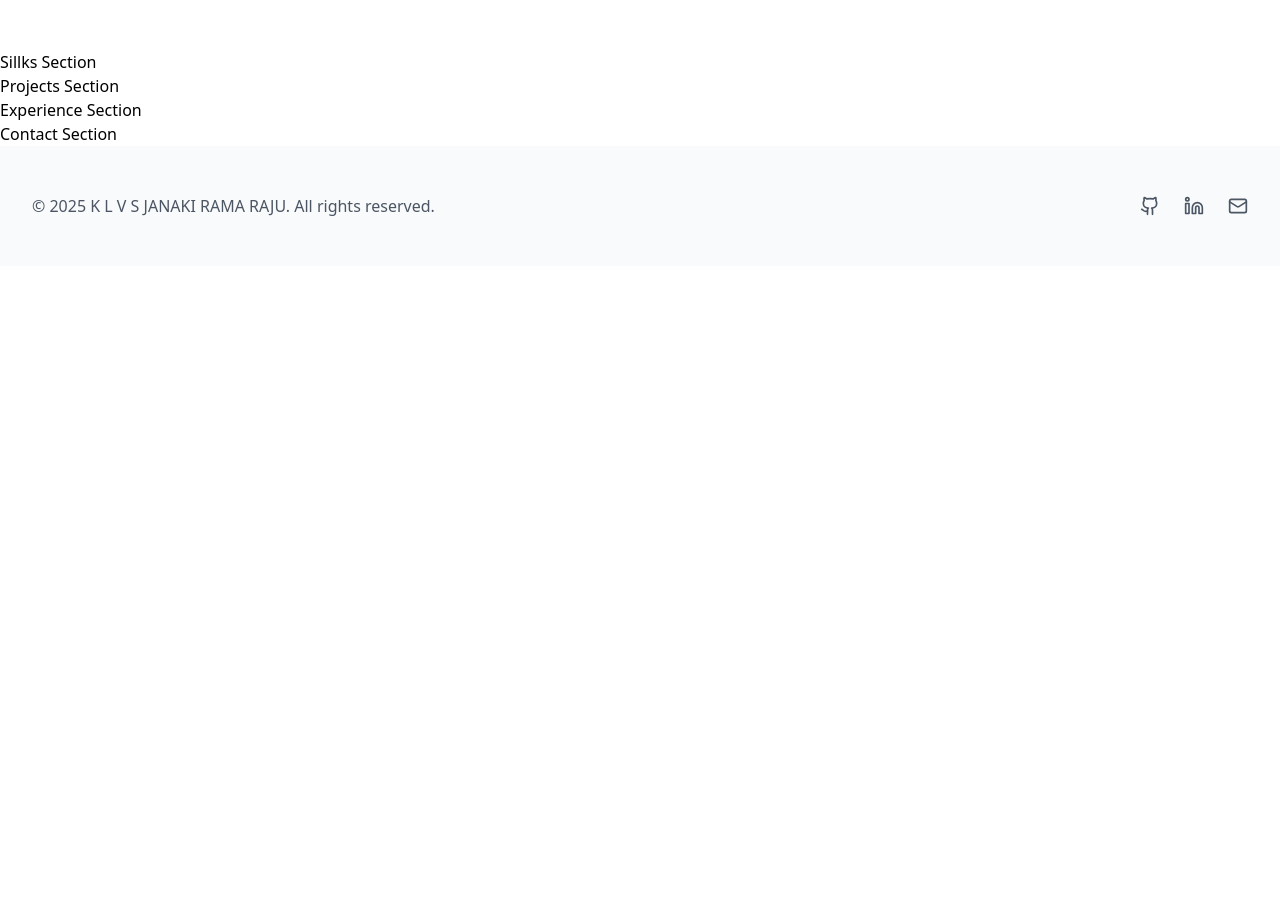
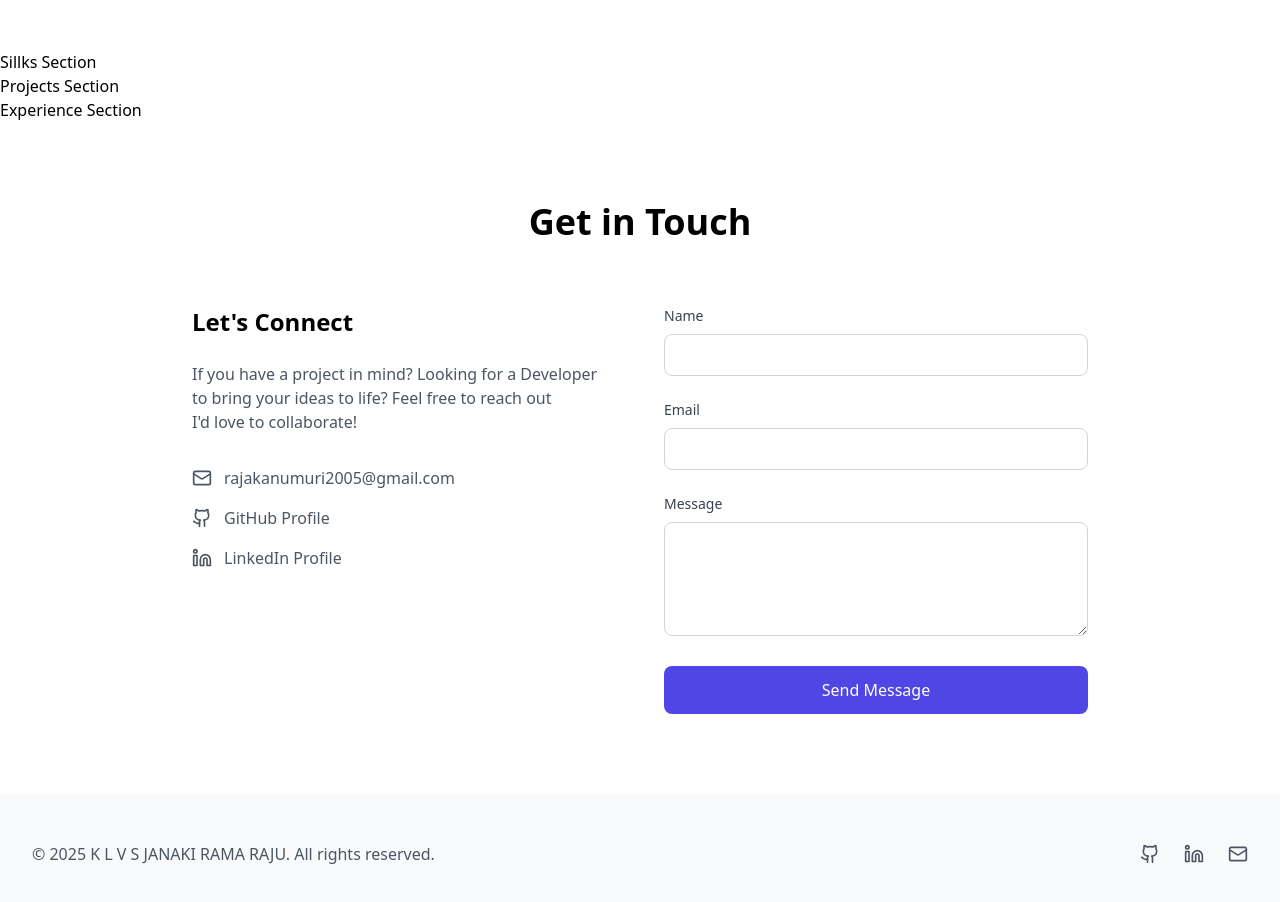
Before and after one commit to LVSJanakiRamaraju/MyPortfolio, a React (Vite) app: page / in a window 1280 px wide. Shown: the part 1260-2162 px from the top of the page. Before the commit the page ends 1526 px from the top, so only its background shows below. Built offline with nearby package versions, Linux system fonts and the light colour scheme.

Commit message:
Updated Contact sction and added resume to Nav bar in App.tsx file

```diff
--- a/src/App.tsx
+++ b/src/App.tsx
@@ -1,5 +1,5 @@
 import React from 'react';
-import { Github, Linkedin, Mail, ExternalLink, Moon, Sun } from 'lucide-react';
+import { Github, Linkedin, Mail, ExternalLink, Moon, Sun, FileDown} from 'lucide-react';
 import { useState } from 'react';
 
 // Components
@@ -32,6 +32,13 @@ function App() {
                 <a href="#skills" className="hover:text-indigo-600 dark:text-white dark:hover:text-indigo-400">Skills</a>
                 <a href="#projects" className="hover:text-indigo-600 dark:text-white dark:hover:text-indigo-400">Projects</a>
                 <a href="#contact" className="hover:text-indigo-600 dark:text-white dark:hover:text-indigo-400">Contact</a>
+                <a
+                  href="/Portfolio_Resume.pdf"
+                  download="LVS_Janaki_Rama_Raju_Resume.pdf"
+                  className="inline-flex items-center gap-2 bg-indigo-600 text-white px-8 py-4 rounded-xl hover:bg-indigo-700 transition-colors duration-300 shadow-lg hover:shadow-xl">
+                  <FileDown className="w-4 h-4" />
+                  Resume
+                </a>
                 <button
                   onClick={toggleDarkMode}
                   className="p-2 rounded-full hover:bg-gray-100 dark:hover:bg-gray-800"
--- a/src/components/Contact.tsx
+++ b/src/components/Contact.tsx
@@ -1,8 +1,119 @@
-import React from 'react';
+import React, { useState } from 'react';
+import { Mail, Github, Linkedin } from 'lucide-react';
 
 const Contact = () => {
+  const [formData, setFormData] = useState({
+    name: '',
+    email: '',
+    message: '',
+  });
+
+  const handleSubmit = (e: React.FormEvent) => {
+    e.preventDefault();
+    // Handle form submission
+    console.log(formData);
+  };
+
+  const handleChange = (e: React.ChangeEvent<HTMLInputElement | HTMLTextAreaElement>) => {
+    setFormData({
+      ...formData,
+      [e.target.name]: e.target.value,
+    });
+  };
+
   return (
-    <h1> Contact Section</h1>
+    <section id="contact" className="py-20 px-4 bg-white dark:bg-gray-900">
+      <div className="container mx-auto">
+        <h2 className="text-4xl font-bold text-center mb-16 dark:text-white">Get in Touch</h2>
+        <div className="grid md:grid-cols-2 gap-12 max-w-4xl mx-auto">
+          <div>
+            <h3 className="text-2xl font-semibold mb-6 dark:text-white">Let's Connect</h3>
+            <p className="text-gray-600 dark:text-gray-300 mb-8">
+              If you have a project in mind? Looking for a Developer to bring your ideas to life? Feel free to reach out <br/> I'd love to collaborate!
+            </p>
+            <div className="space-y-4">
+              <a
+                href="mailto:rajakanumuri2005@gmail.com"
+                className="flex items-center gap-3 text-gray-600 dark:text-gray-300 hover:text-indigo-600 dark:hover:text-indigo-400"
+              >
+                <Mail className="w-5 h-5" />
+                rajakanumuri2005@gmail.com
+              </a>
+              <a
+                href="https://github.com/LVSJanakiRamaraju"
+                target="_blank"
+                rel="noopener noreferrer"
+                className="flex items-center gap-3 text-gray-600 dark:text-gray-300 hover:text-indigo-600 dark:hover:text-indigo-400"
+              >
+                <Github className="w-5 h-5" />
+                GitHub Profile
+              </a>
+              <a
+                href="https://www.linkedin.com/in/lvsjanakiramarajukanumuri"
+                target="_blank"
+                rel="noopener noreferrer"
+                className="flex items-center gap-3 text-gray-600 dark:text-gray-300 hover:text-indigo-600 dark:hover:text-indigo-400"
+              >
+                <Linkedin className="w-5 h-5" />
+                LinkedIn Profile
+              </a>
+            </div>
+          </div>
+          <div>
+            <form onSubmit={handleSubmit} className="space-y-6">
+              <div>
+                <label htmlFor="name" className="block text-sm font-medium text-gray-700 dark:text-gray-300 mb-2">
+                  Name
+                </label>
+                <input
+                  type="text"
+                  id="name"
+                  name="name"
+                  value={formData.name}
+                  onChange={handleChange}
+                  className="w-full px-4 py-2 border border-gray-300 dark:border-gray-700 rounded-lg focus:ring-2 focus:ring-indigo-500 dark:bg-gray-800 dark:text-white"
+                  required
+                />
+              </div>
+              <div>
+                <label htmlFor="email" className="block text-sm font-medium text-gray-700 dark:text-gray-300 mb-2">
+                  Email
+                </label>
+                <input
+                  type="email"
+                  id="email"
+                  name="email"
+                  value={formData.email}
+                  onChange={handleChange}
+                  className="w-full px-4 py-2 border border-gray-300 dark:border-gray-700 rounded-lg focus:ring-2 focus:ring-indigo-500 dark:bg-gray-800 dark:text-white"
+                  required
+                />
+              </div>
+              <div>
+                <label htmlFor="message" className="block text-sm font-medium text-gray-700 dark:text-gray-300 mb-2">
+                  Message
+                </label>
+                <textarea
+                  id="message"
+                  name="message"
+                  value={formData.message}
+                  onChange={handleChange}
+                  rows={4}
+                  className="w-full px-4 py-2 border border-gray-300 dark:border-gray-700 rounded-lg focus:ring-2 focus:ring-indigo-500 dark:bg-gray-800 dark:text-white"
+                  required
+                ></textarea>
+              </div>
+              <button
+                type="submit"
+                className="w-full px-6 py-3 bg-indigo-600 text-white rounded-lg hover:bg-indigo-700 transition"
+              >
+                Send Message
+              </button>
+            </form>
+          </div>
+        </div>
+      </div>
+    </section>
   );
 };
 
```
Also changed, not shown: 1 other file (tests, documents, lock files or other folders).
